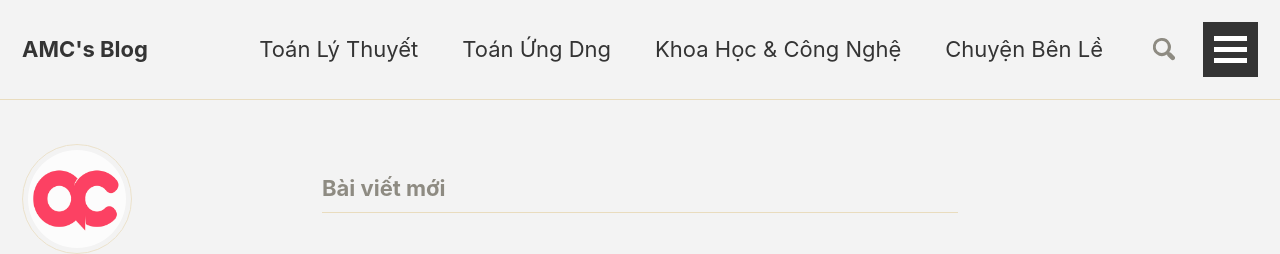
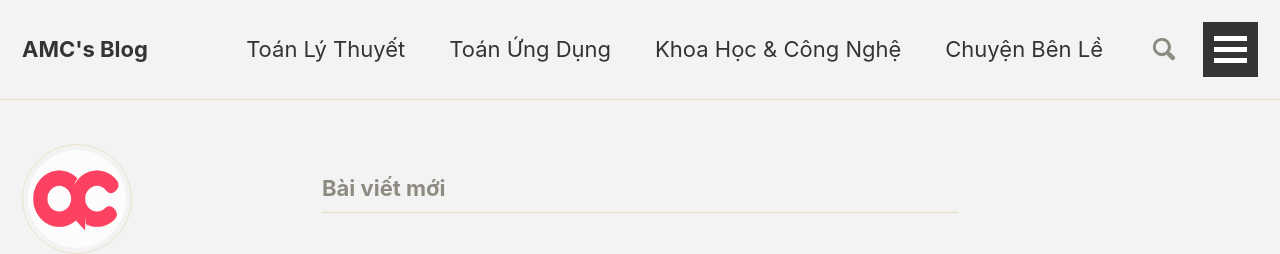
Before and after one commit to iamvon/testvon.github.io, a Jekyll site: the page built from index.html, in a window 1280 px wide and 900 px high. Shown: the top 254 px of the window. Built offline with Jekyll 4.4.1, drawn with Linux system fonts in a browser that asks for light colours; nearby versions of some CDN libraries; the list of posts is cut into pages by our own code.

Commit message:
Update navigation.yml

```diff
--- a/_data/navigation.yml
+++ b/_data/navigation.yml
@@ -4,7 +4,7 @@ main:
   #   url: https://mmistakes.github.io/minimal-mistakes/docs/quick-start-guide/
   - title: "Toán Lý Thuyết"
     url: https://testvon.github.io/_posts/theory
-  - title: "Toán Ứng Dng"
+  - title: "Toán Ứng Dụng"
     url: https://testvon.github.io/_posts/apply
   - title: "Khoa Học & Công Nghệ"
     url: https://testvon.github.io/_posts/sci&tech
```
